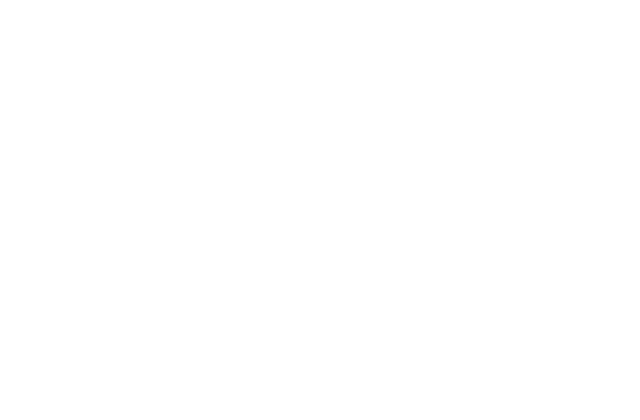
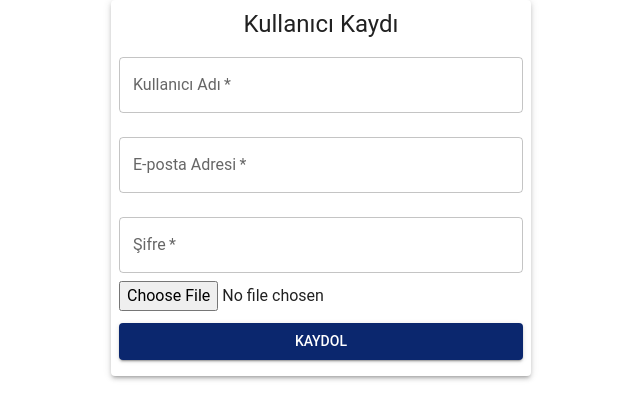
Before and after one commit to baristaner/react-blog-app, a React (Create React App) app: page /register in a window 1280 px wide. Before the commit this address had no page. Shown: the top 420 px of the page, without its empty margins (319-959 px from the left). Built offline with nearby package versions, Linux system fonts and the light colour scheme.

Commit message:
Profile Update,Skeleton loading

```diff
--- a/src/App.js
+++ b/src/App.js
@@ -4,10 +4,12 @@ import { createTheme, ThemeProvider } from '@mui/material/styles';
 import CssBaseline from '@mui/material/CssBaseline';
 import HomePage from './components/Homepage';
 import LoginPage from './components/LoginPage';
+import RegisterPage from './components/Register';
 import PostList from './components/PostList';
 import Dashboard from './components/Dashboard';
 import EditPost from './components/EditPost';
 import PostDetails from './components/PostDetails';
+import Profile from './components/Profile';
 
 const theme = createTheme({
   palette: {
@@ -36,9 +38,11 @@ function App() {
         <Routes>
           <Route path="/" element={<HomePage />} />
           <Route path="/login" element={<LoginPage />} />
+          <Route path="/register" element={<RegisterPage />} />
           <Route path="/dashboard" element={<Dashboard />} />
           <Route path="/post/:id" element={<PostDetails />} />
           <Route path="/edit/:postId" element={<EditPost />} />
+          <Route path="/profile/:userId" element={<Profile />}/>
           <Route path="/posts" component={PostList} />
         </Routes>
       </Router>
--- a/src/components/Dashboard.js
+++ b/src/components/Dashboard.js
@@ -21,13 +21,17 @@ function Dashboard() {
 
   const handleLogout = () => {
     localStorage.removeItem("blog_auth");
+    localStorage.removeItem("user_id");
     console.log("Logged Out");
   };
 
   const handleSubmit = async (e) => {
-    const jwt = localStorage.getItem("blog_auth");
     e.preventDefault();
     const formData = new FormData(e.target);
+    const jwt = localStorage.getItem("blog_auth");
+    const userId = localStorage.getItem("user_id");
+
+    formData.append('author', userId);
 
     try {
       const response = await axios.post(
@@ -38,11 +42,14 @@ function Dashboard() {
             "Content-Type": "multipart/form-data",
             Authorization: `Bearer ${jwt}`,
           },
+          params: {
+            author: userId,
+          },
         }
       );
 
       if (response.status === 201) {
-        console.log("Post added succesfully");
+        console.log("Post added successfully");
         e.target.reset();
       } else {
         console.error("addPost Error:", response.data.error);
@@ -51,6 +58,7 @@ function Dashboard() {
       console.error("addPost Error:", error);
     }
   };
+
 
   const handleDeletePost = async (postId) => {
     try {
--- a/src/components/LoginPage.js
+++ b/src/components/LoginPage.js
@@ -21,14 +21,24 @@ function LoginPage() {
 
       const { token } = response.data;
       console.log(token);
-      localStorage.setItem("blog_auth",token);
+      localStorage.setItem("blog_auth", token);
+
+      const protectedResponse = await axios.get('http://localhost:3000/protected', {
+        headers: {
+          Authorization: `Bearer ${token}`,
+        },
+      });
+
+      const { userId } = protectedResponse.data;
+      console.log(userId);
+      localStorage.setItem("user_id", userId);
 
       navigate('/dashboard');
-
     } catch (error) {
-      console.error('Giriş başarısız:', error);
+      console.error('Auth failed:', error);
     }
   };
+
 
   return (
     <Container>
--- /dev/null
+++ b/src/components/Profile.js
@@ -0,0 +1,129 @@
+import React, { useState, useEffect } from "react";
+import { useParams, Link } from "react-router-dom";
+import {
+  Typography,
+  Container,
+  Card,
+  CardContent,
+  Grid,
+  CardHeader,
+  Avatar,
+  Button,
+  Skeleton,
+} from "@mui/material";
+import Navbar from "./Navbar";
+
+function Profile() {
+  const { userId } = useParams();
+  const [user, setUser] = useState({});
+  const [posts, setPosts] = useState([]);
+  const [isLoading, setIsLoading] = useState(true); // Add isLoading state
+
+  useEffect(() => {
+    fetch(`http://localhost:3000/users/${userId}`)
+      .then((response) => response.json())
+      .then((data) => {
+        setUser(data.user);
+        setPosts(data.posts);
+        setIsLoading(false); // Set isLoading to false when data is loaded
+      })
+      .catch((error) => {
+        console.error("Error fetching user data:", error);
+        setIsLoading(false); // Set isLoading to false on error as well
+      });
+    console.log(user);
+  }, [userId]);
+
+  return (
+    <>
+      <Navbar />
+      <Container style={{ paddingTop: "10px" }}>
+        <Typography variant="h4" component="h1" gutterBottom>
+          {user.username}'s Profile
+        </Typography>
+
+        <Typography variant="h5" component="h2" gutterBottom>
+          Posts
+        </Typography>
+
+        <Grid container spacing={2}>
+          {isLoading ? (
+            <>
+              {Array.from({ length: 6 }).map((_, index) => (
+                <Grid item xs={12} sm={6} md={4} key={index}>
+                  <Card>
+                    <CardHeader
+                      avatar={
+                        <Skeleton variant="circular" width={40} height={40} />
+                      }
+                      title={<Skeleton variant="text" />}
+                      subheader={<Skeleton variant="text" />}
+                    />
+                    <CardContent>
+                      <Skeleton
+                        variant="rectangular"
+                        width="100%"
+                        height={200}
+                      />
+                      <Skeleton variant="text" />
+                    </CardContent>
+                  </Card>
+                </Grid>
+              ))}
+            </>
+          ) : (
+            <>
+              {posts.map((post) => (
+                <Grid item xs={12} sm={6} md={4} key={post._id}>
+                  <Card>
+                    <CardHeader
+                      avatar={
+                        <Avatar aria-label="user-avatar">
+                          {user.profilePicture ? (
+                            <img
+                              src={`http://localhost:3000/${user.profilePicture}`}
+                              alt={`${user.username}'s Profile Picture`}
+                              style={{
+                                width: "100%",
+                                height: "100%",
+                                objectFit: "cover",
+                              }}
+                            />
+                          ) : (
+                            user.username.charAt(0).toUpperCase()
+                          )}
+                        </Avatar>
+                      }
+                      title={
+                        <Typography variant="h7" component="div">
+                          <strong>{post.title}</strong>
+                        </Typography>
+                      }
+                      subheader={new Date(post.date).toLocaleDateString()}
+                    />
+                    <CardContent>
+                      {post.imagePath && (
+                        <img
+                          src={`http://localhost:3000/${post.imagePath}`}
+                          alt={post.title}
+                          style={{ width: "100%", marginBottom: "16px" }}
+                        />
+                      )}
+                      <Link to={`/post/${post._id}`}>
+                        <Button variant="outlined" color="primary" fullWidth>
+                          Read More
+                        </Button>
+                      </Link>
+                    </CardContent>
+                  </Card>
+                </Grid>
+              ))}
+            </>
+          )}
+        </Grid>
+      </Container>
+    </>
+  );
+}
+
+export default Profile;
--- /dev/null
+++ b/src/components/Register.js
@@ -0,0 +1,100 @@
+import React, { useState } from 'react';
+import { Container, TextField, Button, Typography, Paper } from '@mui/material';
+import axios from 'axios';
+
+function RegisterPage() {
+  const [formData, setFormData] = useState({ username: '', email: '', password: '', profilePicture: null });
+
+  const handleInputChange = (e) => {
+    const { name, value } = e.target;
+    setFormData({ ...formData, [name]: value });
+  };
+
+  const handleFileChange = (e) => {
+    const selectedFile = e.target.files[0];
+    setFormData({ ...formData, profilePicture: selectedFile });
+  };
+
+  const handleSubmit = async (e) => {
+    e.preventDefault();
+
+    const formDataToSend = new FormData();
+    formDataToSend.append('username', formData.username);
+    formDataToSend.append('email', formData.email);
+    formDataToSend.append('password', formData.password);
+    formDataToSend.append('profilePicture', formData.profilePicture);
+
+    try {
+      const response = await axios.post('http://localhost:3000/signup', formDataToSend, {
+        headers: {
+          'Content-Type': 'multipart/form-data',
+        },
+      });
+
+      if (response.status === 201) {
+        console.log('User successfully signed Up');
+      } else {
+        console.error('Error during signup:', response.data.error);
+      }
+    } catch (error) {
+      console.error('Error during signup:', error);
+    }
+  };
+
+  return (
+    <Container component="main" maxWidth="xs">
+      <Paper elevation={3} sx={{ padding: 2, display: 'flex', flexDirection: 'column', alignItems: 'center' }}>
+        <Typography variant="h5">Kullanıcı Kaydı</Typography>
+        <form onSubmit={handleSubmit} style={{ width: '100%', marginTop: 1 }}>
+          <TextField
+            variant="outlined"
+            margin="normal"
+            required
+            fullWidth
+            id="username"
+            label="Kullanıcı Adı"
+            name="username"
+            value={formData.username}
+            onChange={handleInputChange}
+          />
+          <TextField
+            variant="outlined"
+            margin="normal"
+            required
+            fullWidth
+            id="email"
+            label="E-posta Adresi"
+            name="email"
+            type="email"
+            value={formData.email}
+            onChange={handleInputChange}
+          />
+          <TextField
+            variant="outlined"
+            margin="normal"
+            required
+            fullWidth
+            id="password"
+            label="Şifre"
+            name="password"
+            type="password"
+            value={formData.password}
+            onChange={handleInputChange}
+          />
+          <input type="file" name="profilePicture" onChange={handleFileChange} />
+          <Button
+            type="submit"
+            fullWidth
+            variant="contained"
+            color="primary"
+            sx={{ mt: 3, mb: 2 }}
+          >
+            Kaydol
+          </Button>
+        </form>
+      </Paper>
+    </Container>
+  );
+}
+
+export default RegisterPage;
```
Also changed, not shown: src/components/Navbar.js (+45 -6 lines).
